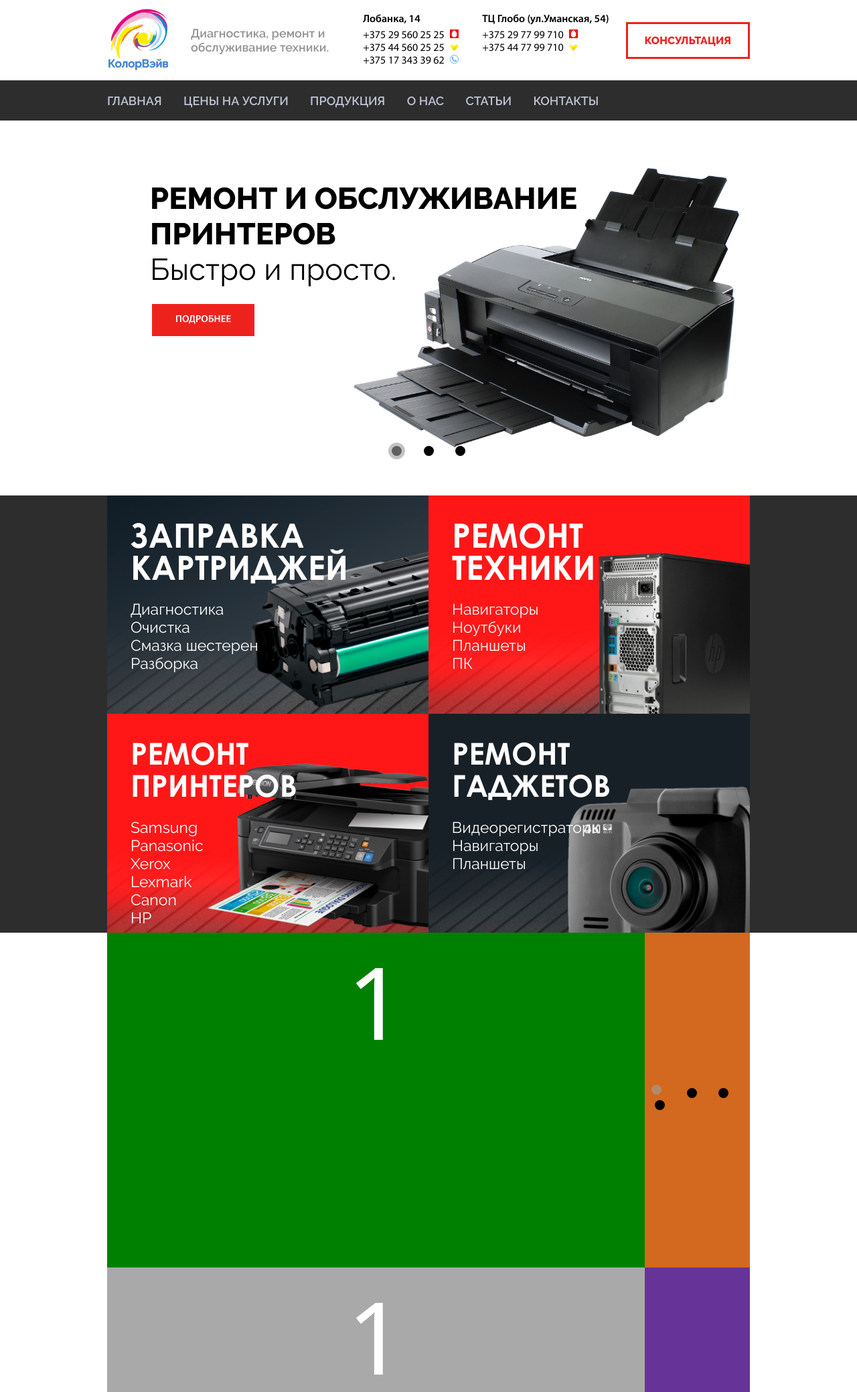
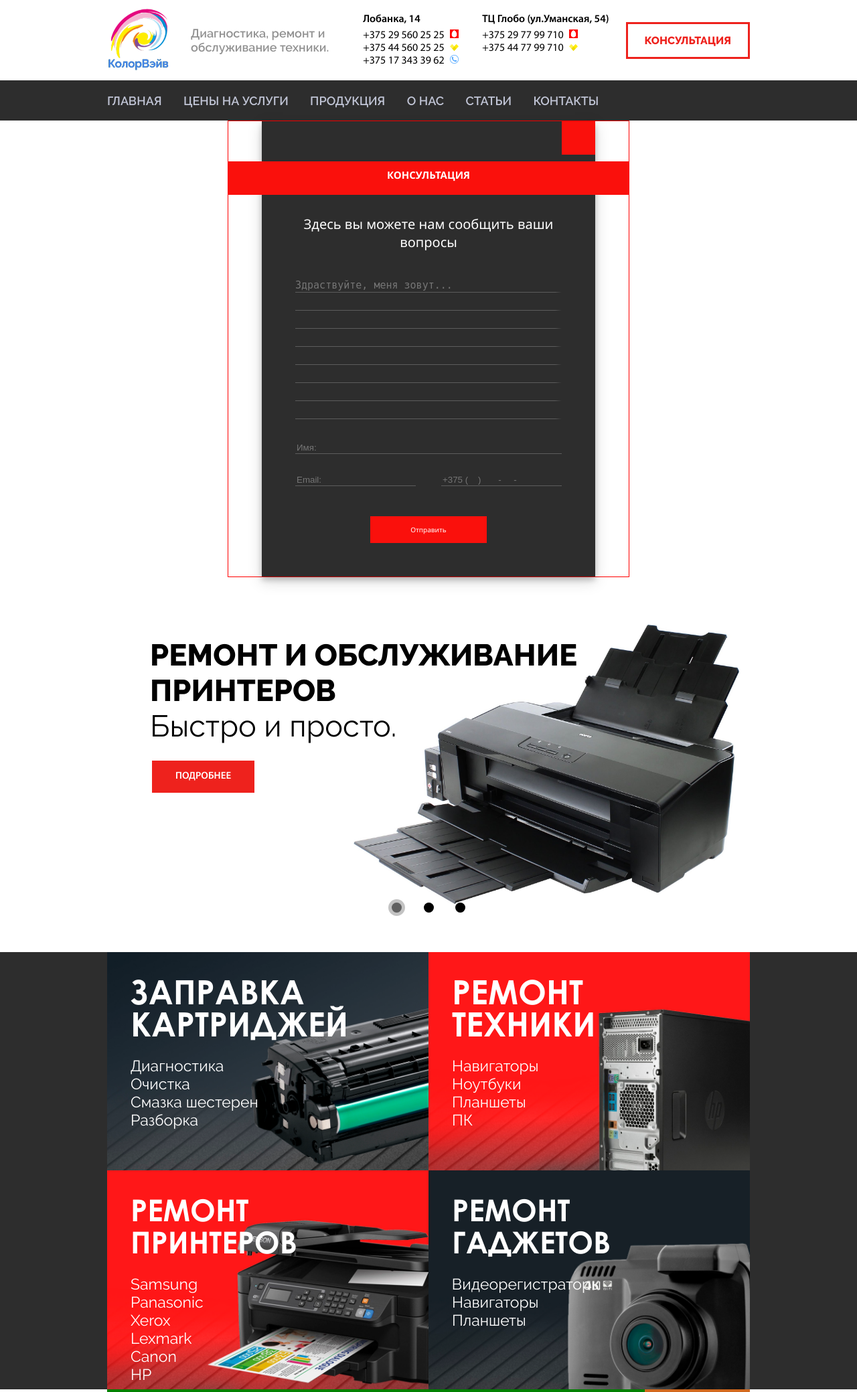
Before and after one commit to Lanmord/Colorwave, a PHP site: page / in a window 1280 px wide. Shown: the top 2079 px of the page at 67% size. Run offline with PHP 8.4, Linux system fonts and the light colour scheme; some libraries are stand-ins or nearby versions; some web fonts are replaced.

Commit message:
Правки

```diff
--- a/main/css/style.css
+++ b/main/css/style.css
@@ -2,6 +2,9 @@
   box-sizing: border-box;
   text-decoration: none;
   list-style: none;
+}
+a{
+  color:white;
 }
 body{
   margin: 0;
@@ -838,3 +841,110 @@ img.padding{
   font-size: 150px;
   text-align: center;
 }
+/* Модальное окно */
+.modal-wrap {
+	padding: 0 50px;
+	position: relative;
+	margin: 0 auto;
+	max-width: 600px;
+	border: solid 1px red;
+}
+.modal-content {
+	position: relative;
+	background-color: #2D2D2D;
+	padding: 50px;
+	padding-top: 140px;
+	box-shadow: 0 5px 8px 0 rgba(0,0,0,0.2), 0 7px 20px 0 rgba(0,0,0,0.17);
+	animation-name: modalopen;
+	animation-duration: 1s;
+	z-index: 2;
+	color: white;
+	text-align: center;
+}
+.closeBtn {
+	background-color: rgb(250, 16, 12);
+	font-size: 30px;
+	display: block;
+	height: 50px;
+	width: 50px;
+	position: absolute;
+	top: 0;
+	right: 0;
+}
+.info-modal {
+	font-size: 20px;
+	display: block;
+	color: white;
+}
+.red_tape {
+	z-index: 10;
+	position: absolute;
+	top: 60px;
+	left: 0;
+	width: 100%;
+	height: 50px;
+	background-color: rgb(250, 16, 12);
+	text-align: center;
+	padding: 10px;
+}
+.red_tape > h2 {
+	margin: 0;
+	padding: 0;
+	color: white;
+	text-transform: uppercase;
+}
+.form-phone {
+	outline: none;
+	width: 180px;
+	background-color: #2D2D2D;
+	border: 0;
+	border-bottom: 1px solid #5C5C5C;
+	margin-top: 30px;
+	color: white;
+}
+.form-mail {
+	width: 180px;
+	color: white;
+	margin-top: 30px;
+	outline: none;
+	background-color: #2D2D2D;
+	border: 0;
+	border-bottom: 1px solid #5C5C5C;
+}
+.places{
+/*	border: solid 1px red;*/
+	display: flex;
+	justify-content: space-between;
+}
+.form-name {
+	color: white;
+	margin-top: 25px;
+	width: 100%;
+	outline: none;
+	background-color: #2D2D2D;
+	border: 0;
+	border-bottom: 1px solid #5C5C5C;
+}
+textarea {
+	margin-top: 35px;
+	width: 100%;
+	font-size: 15px;
+	resize: none;
+	outline: none;
+	border: 0;
+	background-attachment: local;
+	background-image: linear-gradient(to right, #2D2D2D 0px, transparent 0px), linear-gradient(to left, #2D2D2D 0px, transparent 10px), repeating-linear-gradient(#2D2D2D, #2D2D2D 26px, #5C5C5C 26px, #5C5C5C 27px, #2D2D2D 27px);
+	line-height: 27px;
+	padding: 3px 0px;
+	color: white;
+}
+a.modal_btn{
+  fs
+	text-transform: uppercase;
+	display: inline-block;
+	margin-top: 45px;
+	padding: 13px 60px;
+	background-color: rgb(250, 16, 12);
+}
+
+/* конец стилей модального окна */
--- a/main/index.html
+++ b/main/index.html
@@ -67,6 +67,22 @@
       </div>
     </nav>
 
+    <div class="modal-wrap">
+      <div class="red_tape">
+         <h2>Консультация</h2>
+       </div>
+     <div class="modal-content">
+       <span class="closeBtn"></span>
+       <span class="info-modal">Здесь вы можете нам сообщить ваши вопросы</span>
+       <textarea name="text" maxlength="380"  required rows="8" wrap="hard" placeholder="Здраствуйте, меня зовут..."></textarea>
+       <input maxlength="30" type="text" required placeholder="Имя:" class="form-name">
+       <div class="places">
+         <input type="email" maxlength="30" required placeholder="Email:" class="form-mail">
+         <input type="text" class="form-phone" placeholder="+375 (    )       -     -" required id="phone-place">
+       </div>
+       <a href="#" class="modal_btn">Отправить</a>
+     </div>
+     </div>
 
     <section>
       <div class="slider_wrap flex">
```
